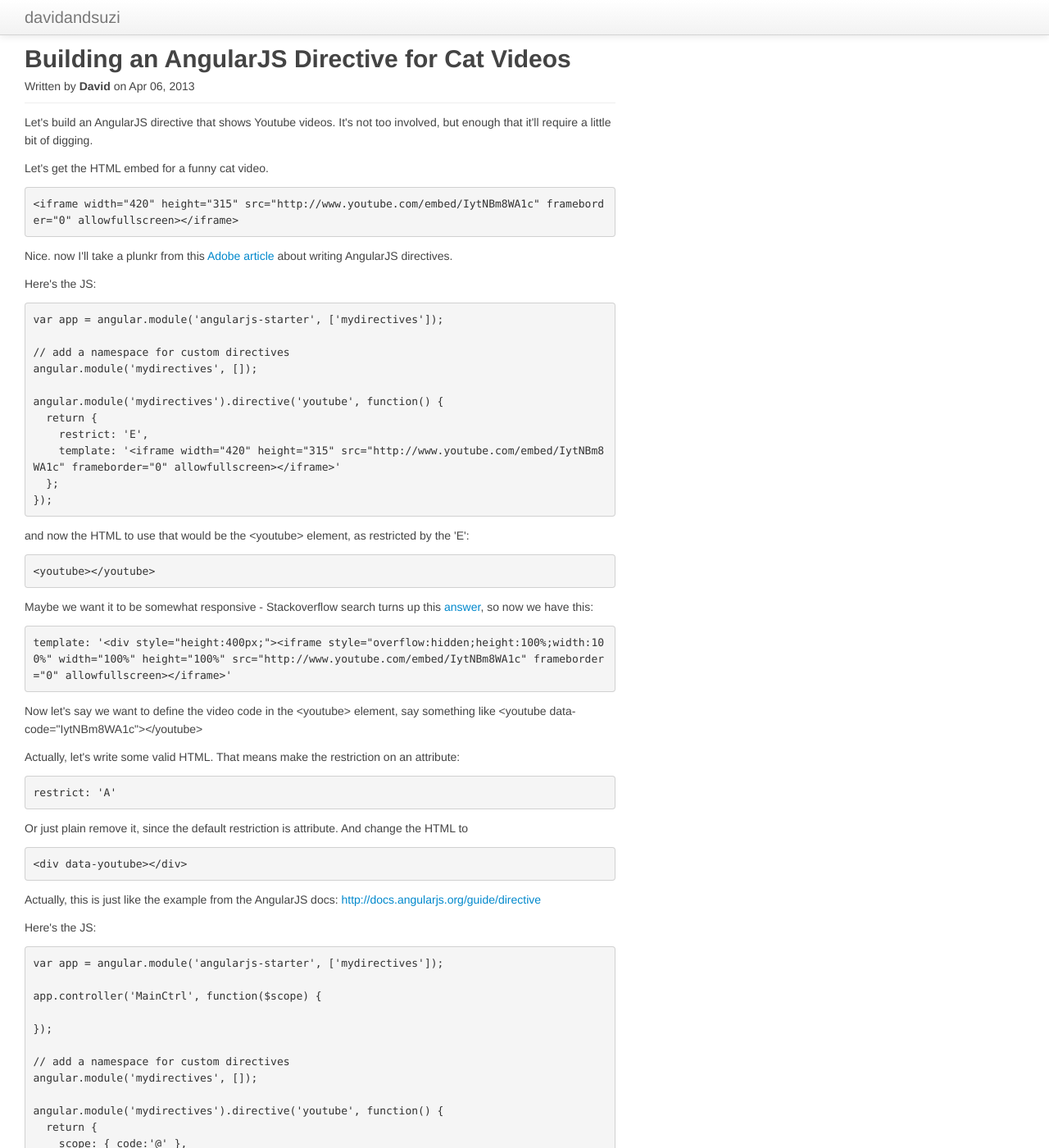
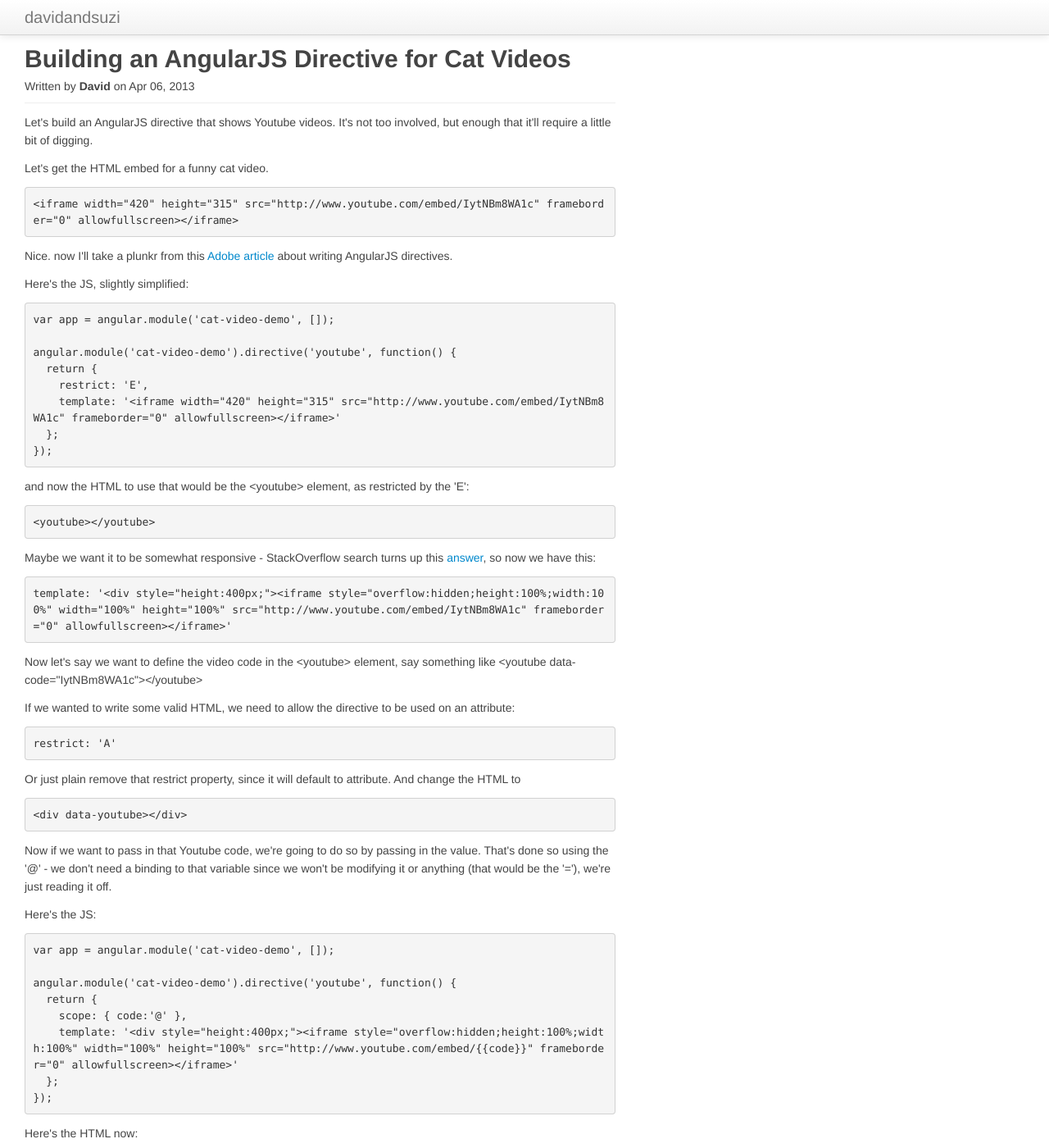
Before and after one commit to davidchang/davidandsuzi.com, a Jekyll site: the page built from _posts/2013-04-06-building-an-angularjs-directive-for-cat-videos.html, in a window 1280 px wide and 1400 px high. Shown: the whole window at 82% size. Built offline with Jekyll 4.4.1, drawn with Linux system fonts in a browser that asks for light colours; some of the changed text lies outside the part shown.

Commit message:
updated angular directive post, new post for revised reed reader

```diff
--- a/_posts/2013-04-06-building-an-angularjs-directive-for-cat-videos.html
+++ b/_posts/2013-04-06-building-an-angularjs-directive-for-cat-videos.html
@@ -28,16 +28,13 @@ Nice. now I'll take a plunkr from this <a href="http://www.adobe.com/devnet/html
 </p>
 
 <p>
-Here's the JS:
+Here's the JS, slightly simplified:
 </p>
 
 <pre>
-var app = angular.module('angularjs-starter', ['mydirectives']);
+var app = angular.module('cat-video-demo', []);
 
-// add a namespace for custom directives
-angular.module('mydirectives', []);
-
-angular.module('mydirectives').directive('youtube', function() {
+angular.module('cat-video-demo').directive('youtube', function() {
   return {
     restrict: 'E',
     template: '&lt;iframe width="420" height="315" src="http://www.youtube.com/embed/IytNBm8WA1c" frameborder="0" allowfullscreen&gt;&lt;/iframe&gt;'
@@ -54,7 +51,7 @@ and now the HTML to use that would be the &lt;youtube&gt; element, as restricted
 </pre>
 
 <p>
-Maybe we want it to be somewhat responsive - Stackoverflow search turns up this <a href='http://stackoverflow.com/questions/5867985/iframe-100-height'>answer</a>, so now we have this:
+Maybe we want it to be somewhat responsive - StackOverflow search turns up this <a href='http://stackoverflow.com/questions/5867985/iframe-100-height'>answer</a>, so now we have this:
 </p>
 
 <pre>
@@ -66,7 +63,7 @@ Now let's say we want to define the video code in the &lt;youtube&gt; element, s
 </p>
 
 <p>
-Actually, let's write some valid HTML. That means make the restriction on an attribute:
+If we wanted to write some valid HTML, we need to allow the directive to be used on an attribute:
 </p>
 
 <pre>
@@ -74,7 +71,7 @@ restrict: 'A'
 </pre>
 
 <p>
-Or just plain remove it, since the default restriction is attribute. And change the HTML to
+Or just plain remove that restrict property, since it will default to attribute. And change the HTML to
 </p>
 
 <pre>
@@ -82,7 +79,7 @@ Or just plain remove it, since the default restriction is attribute. And change
 </pre>
 
 <p>
-Actually, this is just like the example from the AngularJS docs: <a href='http://docs.angularjs.org/guide/directive'>http://docs.angularjs.org/guide/directive</a>
+Now if we want to pass in that Youtube code, we're going to do so by passing in the value. That's done so using the '@' - we don't need a binding to that variable since we won't be modifying it or anything (that would be the '='), we're just reading it off.
 </p>
 
 <p>
@@ -90,19 +87,12 @@ Here's the JS:
 </p>
 
 <pre>
-var app = angular.module('angularjs-starter', ['mydirectives']);
+var app = angular.module('cat-video-demo', []);
 
-app.controller('MainCtrl', function($scope) {
-
-});
-
-// add a namespace for custom directives
-angular.module('mydirectives', []);
-
-angular.module('mydirectives').directive('youtube', function() {
+angular.module('cat-video-demo').directive('youtube', function() {
   return {
     scope: { code:'@' },
-    template: '&lt;div style="height:400px;"&gt;&lt;iframe style="overflow:hidden;height:100%;width:100%" width="100%" height="100%" src="http://www.youtube.com/embed/{{code}}" frameborder="0" allowfullscreen&gt;&lt;/iframe&gt;'
+    template: '&lt;div style="height:400px;"&gt;&lt;iframe style="overflow:hidden;height:100%;width:100%" width="100%" height="100%" src="http://www.youtube.com/embed/&#123;&#123;code&#125;&#125;" frameborder="0" allowfullscreen&gt;&lt;/iframe&gt;'
   };
 });
 </pre>
@@ -112,7 +102,7 @@ Here's the HTML now:
 </p>
 
 <pre>
-&lt;body ng-controller="MainCtrl"&gt;
+&lt;body&gt;
     &lt;div data-youtube data-code='IytNBm8WA1c'&gt;&lt;/div&gt;
 &lt;/body&gt;
 </pre>
@@ -130,7 +120,7 @@ Bam!
 </p>
 
 <p>
-Here's the plunkr: <a href='http://plnkr.co/edit/5fptRcUqi3RIQXJ1426s?p=preview'>http://plnkr.co/edit/5fptRcUqi3RIQXJ1426s?p=preview</a>
+Here's the <a href='http://plnkr.co/edit/RJSelITrtMC15dr4dPzD?p=preview'>plunkr</a>.
 </p>
 
 <p>
@@ -149,7 +139,7 @@ Yes.
 </pre>
 
 <p>
-Here's the same plunkr with twice as many cats: <a href='http://plnkr.co/edit/lHs6S9z1iNobnP6u2xIH?p=preview'>http://plnkr.co/edit/lHs6S9z1iNobnP6u2xIH?p=preview</a>
+Here's the same <a href='http://plnkr.co/edit/alGTmk9cnxyqDDquzzb8?p=preview'>plunkr</a> with twice as many cats.
 </p>
 
 <p>
@@ -157,16 +147,19 @@ Does it work with ng-repeat?
 </p>
 
 <pre>
-app.controller('MainCtrl', function($scope) {
-  $scope.videos = ['IytNBm8WA1c', 'wf_IIbT8HGk']
-});
-
-&lt;youtube code='&#123;&#123;video&#125;&#125;' ng-repeat='video in videos'&gt;&lt;/youtube&gt;
+&lt;youtube code='&#123;&#123;video&#125;&#125;' ng-repeat="video in ['IytNBm8WA1c', 'wf_IIbT8HGk']"&gt;&lt;/youtube&gt;
 </pre>
 
-<a href='http://plnkr.co/edit/TxzGF93mnzrUJCGzLB9e?p=preview
-'>http://plnkr.co/edit/TxzGF93mnzrUJCGzLB9e?p=preview</a>
+Here's that <a href='http://plnkr.co/edit/kv8fFBYk6YwUfyQFAtSP?p=preview'>plunkr</a>.
 
 <p>
 High five Angular!
 </p>
+
+<p>
+Originally written April 6, 2013.
+</p>
+
+<p>
+Edited May 16, 2014 to clean up with better Angular practices. Originally, the code snippets created an angular module for the app and one for dependencies (as was in the Adobe article), which was overkill for this simpler demo. Also, a basically empty controller was removed as it was completely unnecessary for the demo. Plunkers updated respectively.
+</p>
```
Also changed, not shown: _posts/2012-09-30-the-things-i-remember-about-our-wedding.md (+1 -1 lines), _posts/2014-05-16-revisiting-last-years-angularjs-feed-reader.md (added, +108 -0 lines), _posts/TODELETEnew-feed-reader.html (added, +169 -0 lines).
